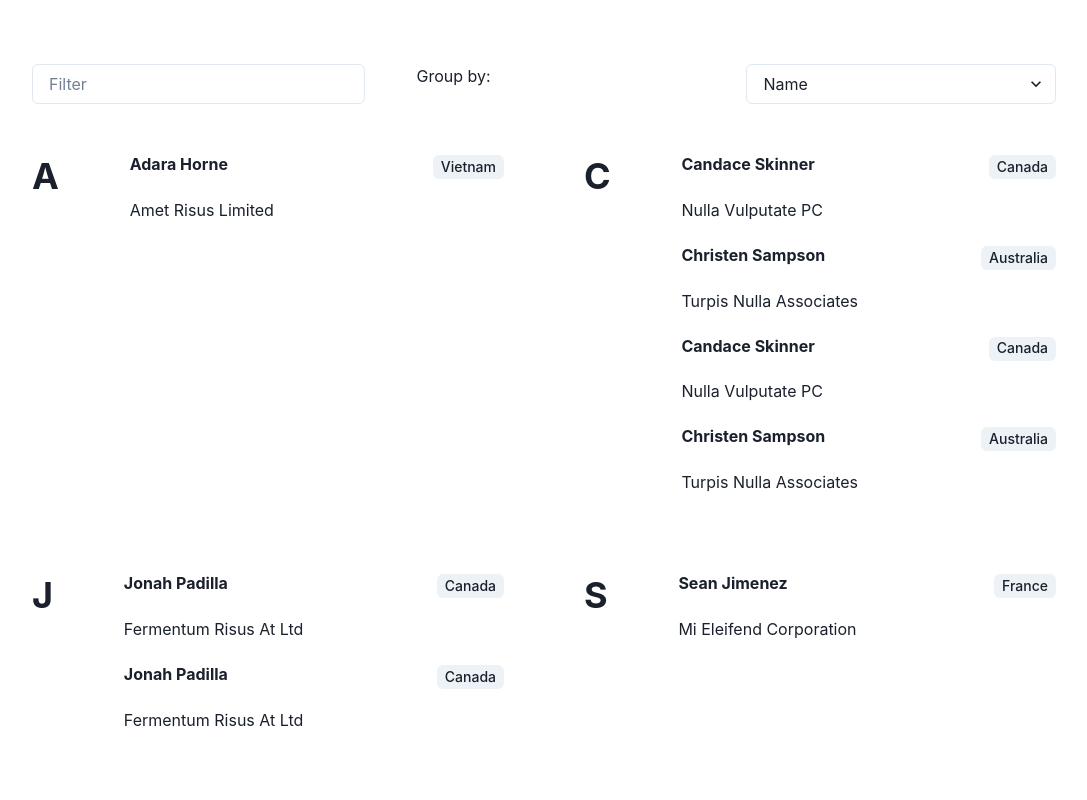
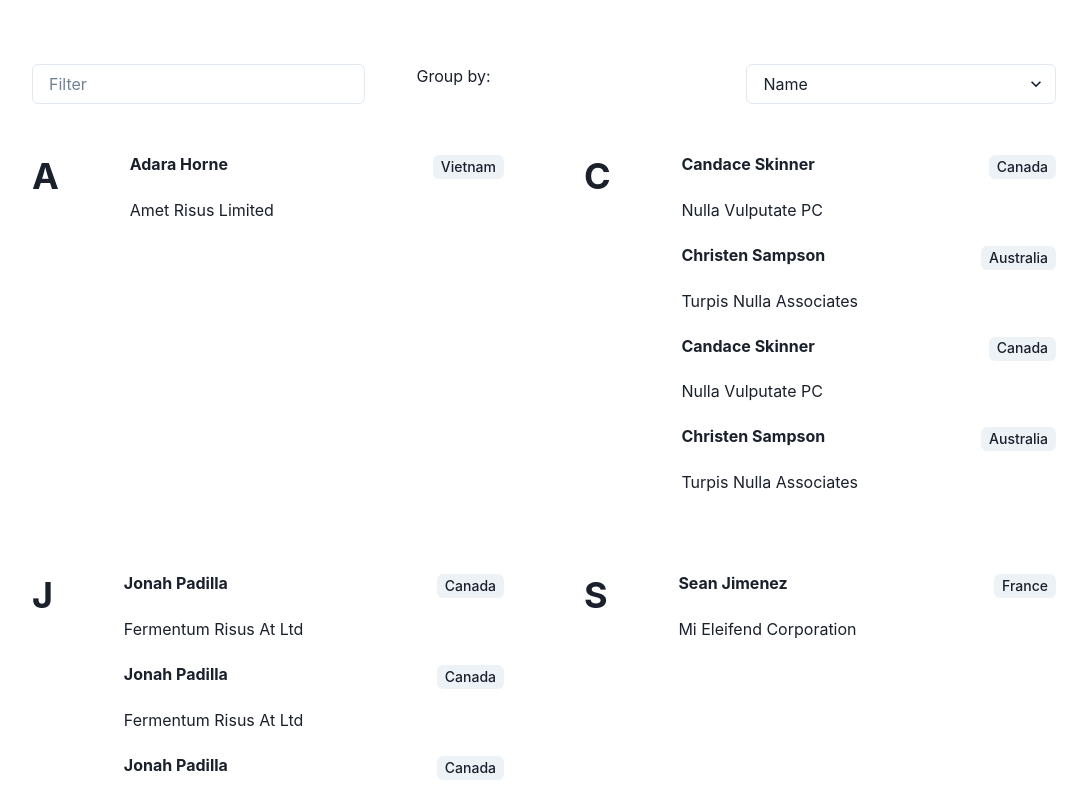
Before and after one commit to mashazyu/doggos-list-react-js, a React (Create React App) app: page / in a window 1280 px wide. Shown: the top 800 px of the page, without its empty margins (32-1119 px from the left). Built offline with nearby package versions, Linux system fonts and the light colour scheme.

Commit message:
Fix warning about exporting not named variables

```diff
--- a/src/data/index.js
+++ b/src/data/index.js
@@ -1,4 +1,4 @@
-export default [
+const data = [
 	{
 		"name": "Sean Jimenez",
 		"date": "Sep 6, 2022",
@@ -54,5 +54,28 @@ export default [
 		"company": "Fermentum Risus At Ltd",
 		"guid": "99E48FEF-BD8E-5B5F-A9FB-64C98CA8B1C2",
 		"country": "Canada"
+	},
+	{
+		"name": "Jonah Padilla",
+		"date": "Apr 20, 2022",
+		"company": "Fermentum Risus At Ltd",
+		"guid": "99E48FEF-BD8E-5B5F-A9FB-64C98CA8B1C3",
+		"country": "Canada"
+	},
+	{
+		"name": "Jonah Padilla",
+		"date": "Apr 20, 2022",
+		"company": "Fermentum Risus At Ltd",
+		"guid": "99E48FEF-BD8E-5B5F-A9FB-64C98CA8B1C4",
+		"country": "Canada"
+	},
+	{
+		"name": "Jonah Padilla",
+		"date": "Apr 20, 2022",
+		"company": "Fermentum Risus At Ltd",
+		"guid": "99E48FEF-BD8E-5B5F-A9FB-64C98CA8B1C5",
+		"country": "Canada"
 	}
 ];
+
+export default data;
```
